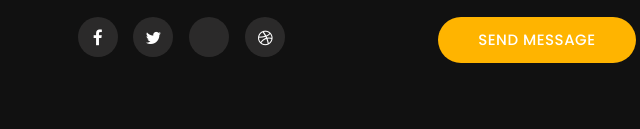
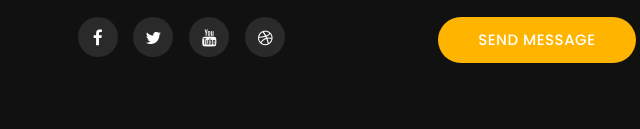
Before and after one commit to akashrpatil/akashpatil.github.io, a plain HTML site: page contact.html in a window 1280 px wide. Shown: the part 475-604 px from the top of the page, 36-676 px from the left. Drawn offline with nearby package versions, Linux system fonts and the light colour scheme.

Commit message:
Update contact.html

```diff
--- a/contact.html
+++ b/contact.html
@@ -164,7 +164,7 @@
                     </li>
                     <li class="twitter"><a title="Twitter" href="https://twitter.com/skypatil98/"><i class="fa fa-twitter"></i></a>
                     </li>
-                    <li class="Medium"><a title="Medium" href="https://medium.com/@skypatil"><i class="fa fa-Medium"></i></a>
+                    <li class="youtube"><a title="Medium" href="https://medium.com/@skypatil"><i class="fa fa-youtube"></i></a>
                     </li>
                     <li class="dribbble"><a title="Linkedin" href="#"><i class="fa fa-dribbble"></i></a>
                     </li>
```
